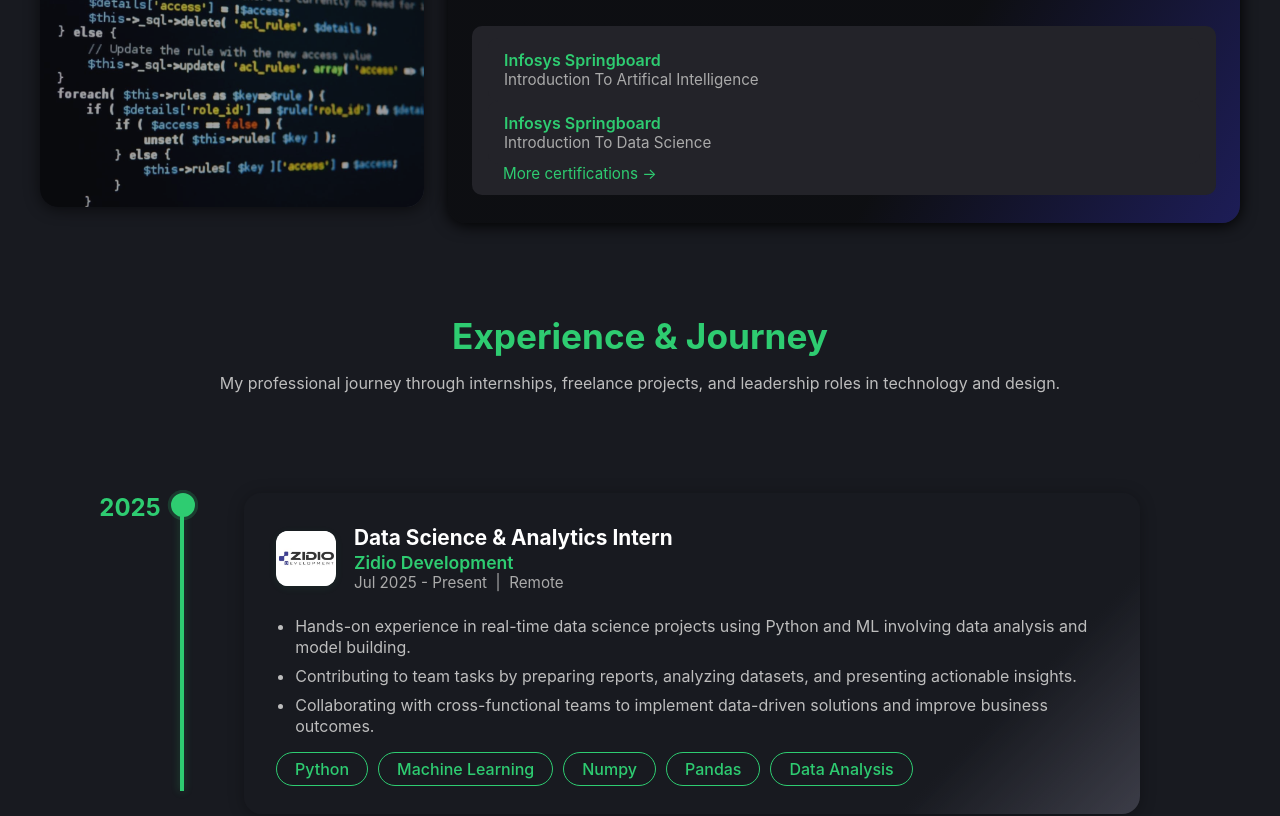
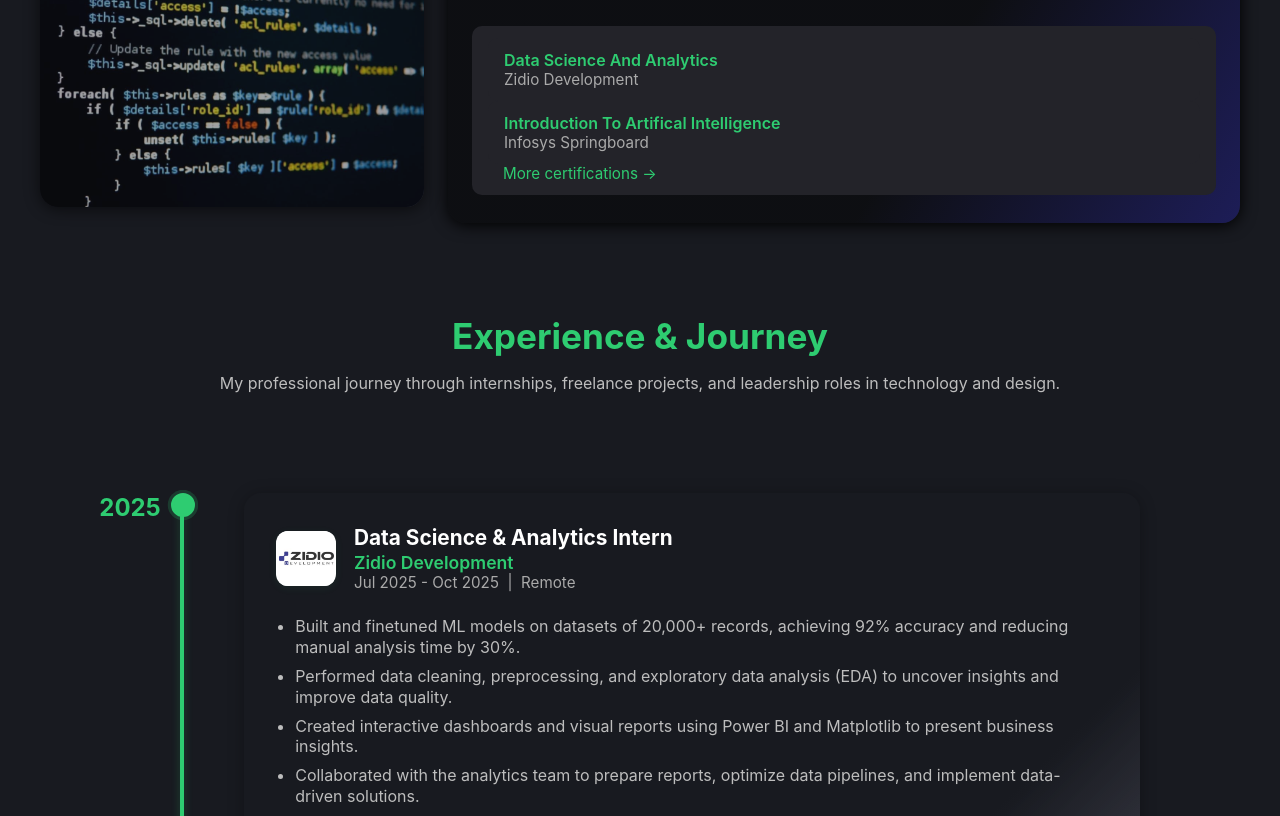
Before and after one commit to Shadow-Vanguard/Portfolio, a React (Create React App) app: page / in a window 1280 px wide. Shown: the part 2360-3176 px from the top of the page. Built offline with nearby package versions, Linux system fonts and the light colour scheme.

Commit message:
Expirence update

```diff
--- a/src/components/Certification.js
+++ b/src/components/Certification.js
@@ -24,6 +24,10 @@
         <div className="modal-focus-areas">
           <div className="focus-title"></div>
           <div className="focus-grid">
+          <div>
+              <span className="focus-label frontend">Data Science And Analytics -</span>
+              <span className="focus-desc">Zidio Development</span>
+            </div>
             <div>
               <span className="focus-label frontend">Java Programming -</span>
               <span className="focus-desc">Oracle Academy</span>
@@ -34,7 +38,7 @@
             </div>
 
             <div>
-              <span className="focus-label backend">Introduction To Natural Language Processing -</span>
+              <span className="focus-label backend">Introduction To Data Science -</span>
               <span className="focus-desc">Infosys Springboard</span>
             </div>
 
@@ -42,6 +46,18 @@
               <span className="focus-label backend">Python Programming -</span>
               <span className="focus-desc">Udemy</span>
             </div>
+
+            <div>
+              <span className="focus-label backend">Introduction To Artifical Intelligence -</span>
+              <span className="focus-desc">Infosys Springboard</span>
+            </div>
+
+            <div>
+              <span className="focus-label backend">Introduction To Natural Language Processing -</span>
+              <span className="focus-desc">Infosys Springboard</span>
+            </div>
+
+
           </div>
         </div>
       </div>
--- a/src/components/Dashboard.js
+++ b/src/components/Dashboard.js
@@ -125,13 +125,13 @@
             <h2>Certifications</h2>
             <div className="achievement">
               <div className="achievement">
-                <div className="achievement-title">Infosys Springboard</div>
-                <div className="achievement-desc">Introduction To Artifical Intelligence</div>
+                <div className="achievement-title">Data Science And Analytics</div>
+                <div className="achievement-desc">Zidio Development</div>
               </div>
 
               <div className="achievement">
-                <div className="achievement-title">Infosys Springboard</div>
-                <div className="achievement-desc">Introduction To Data Science</div>
+                <div className="achievement-title">Introduction To Artifical Intelligence</div>
+                <div className="achievement-desc">Infosys Springboard</div>
               </div>
               <div
                 className="more-cert"
--- a/src/components/Experience.css
+++ b/src/components/Experience.css
@@ -96,7 +96,7 @@
 }
 
 .timeline-row:last-child .timeline-year::before {
-  height: 280px;
+  height: 340px;
 }
 
 @keyframes dotPulse {
@@ -266,7 +266,7 @@
     font-size: 0.9em;
   }
   .timeline-row:last-child .timeline-year::before {
-    height: 400px;
+    height: 530px;
   }
 
   /* .timeline::after {
--- a/src/components/Experience.js
+++ b/src/components/Experience.js
@@ -8,14 +8,15 @@
     role: "Data Science & Analytics Intern",
     company: "Zidio Development",
     companyUrl: "#",
-    date: "Jul 2025 - Present",
+    date: "Jul 2025 - Oct 2025",
     location: "Remote",
     details: [
-      "Hands-on experience in real-time data science projects using Python and ML involving data analysis and model building.",
-      "Contributing to team tasks by preparing reports, analyzing datasets, and presenting actionable insights.",
-      "Collaborating with cross-functional teams to implement data-driven solutions and improve business outcomes."
+      "Built and finetuned ML models on datasets of 20,000+ records, achieving 92% accuracy and reducing manual analysis time by 30%.",
+      "Performed data cleaning, preprocessing, and exploratory data analysis (EDA) to uncover insights and improve data quality.",
+      "Created interactive dashboards and visual reports using Power BI and Matplotlib to present business insights.",
+      "Collaborated with the analytics team to prepare reports, optimize data pipelines, and implement data-driven solutions."
     ],
-    tags: ["Python", "Machine Learning", "Numpy", "Pandas", "Data Analysis"],
+    tags: ["Python", "Machine Learning", "Numpy", "Pandas", "Data Analysis", "Data Visualization","Power BI"],
     logo: require("../media/zidio.jpeg")
   },
 
--- a/src/components/Home.js
+++ b/src/components/Home.js
@@ -145,7 +145,7 @@
             An MCA Graduate | Software Engineer & Full-Stack Developer | Data Scientist & Analyst | Learning, Building, Evolving | Driven by purpose, grounded in progress
           </p>
           <div className="home-actions" ref={actionsRef}>
-            <a href="/media/Roshan_Varghese_Resume.pdf?v=2" className="resume-btn" target="_blank" rel="noopener noreferrer">
+            <a href="/media/Roshan_Varghese_Data_Analyst.pdf?v=2" className="resume-btn" target="_blank" rel="noopener noreferrer">
               VIEW RESUME <i className="fa fa-file"></i>
             </a>
             <div className="social-icons">
```
Also changed, not shown: 1 other file (tests, documents, lock files or other folders).
